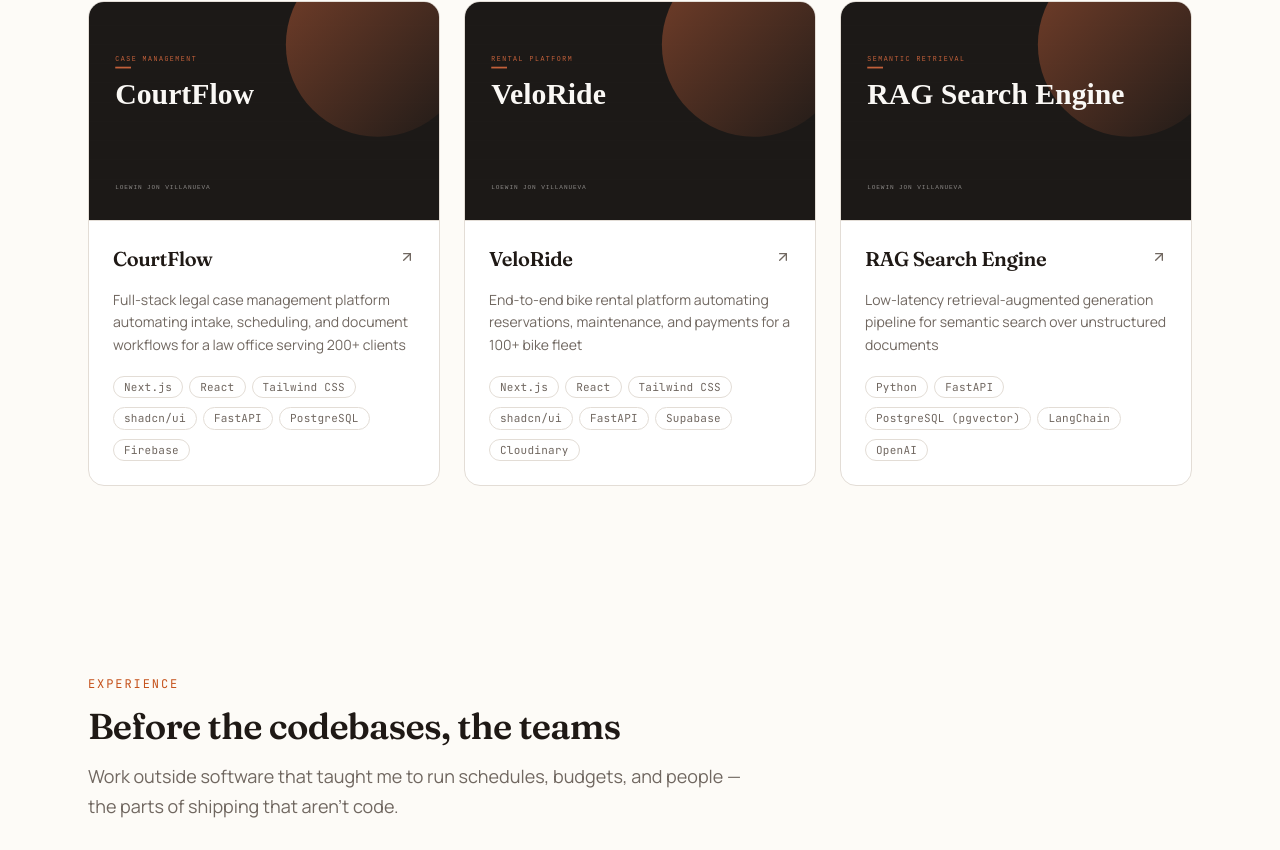
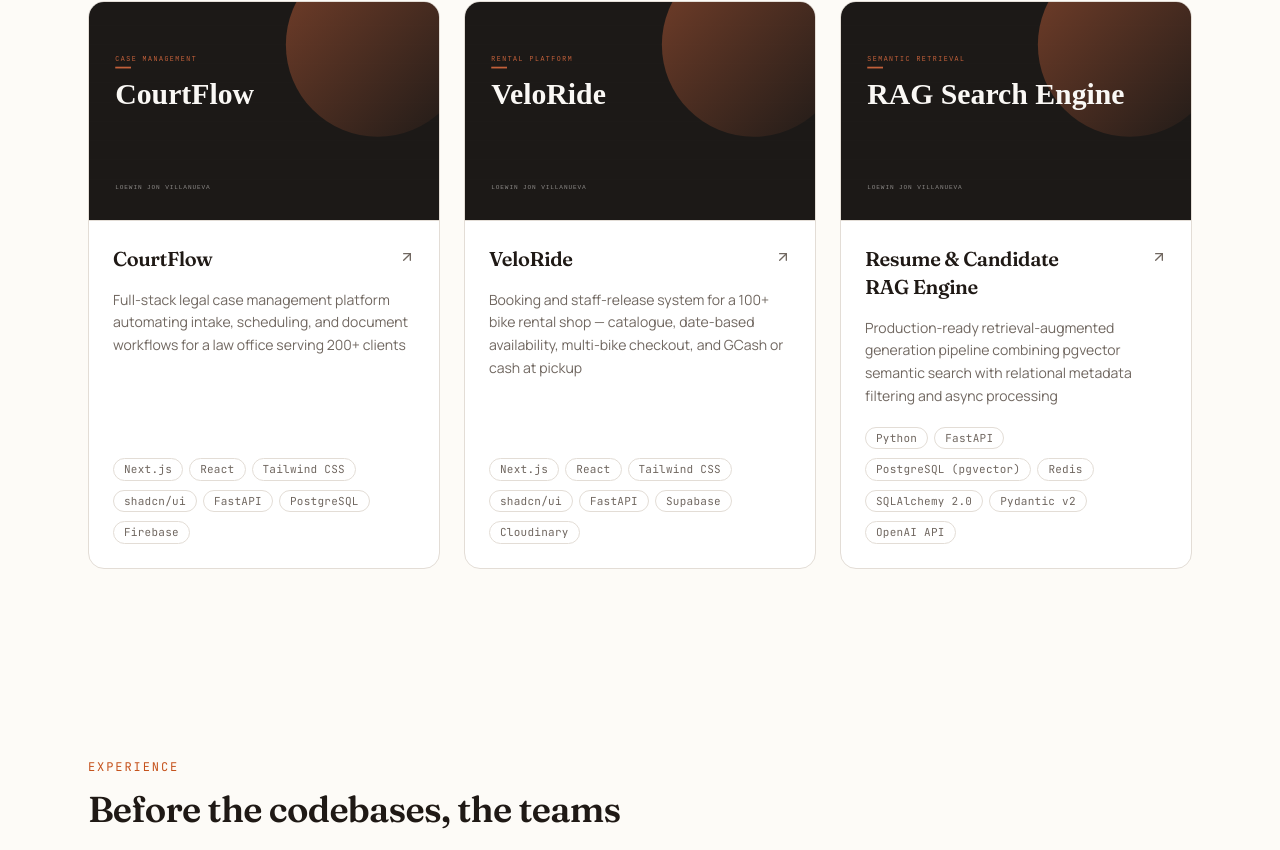
Before and after one commit to Orphic20/Portfolio, a Next.js app: page / in a window 1280 px wide. Shown: the part 1658-2508 px from the top of the page. Built offline with nearby package versions, Linux system fonts and the light colour scheme.

Commit message:
updated projects
updated projects

```diff
--- a/app/projects/[slug]/page.tsx
+++ b/app/projects/[slug]/page.tsx
@@ -35,7 +35,25 @@ export async function generateMetadata({
   };
 }
 
-export default async function ProjectPage({
+function CaseStudyCopy({
+  text,
+  className,
+}: {
+  text: string | string[];
+  className?: string;
+}) {
+  if (Array.isArray(text)) {
+    return (
+      <ul className={`list-disc space-y-2 pl-5 leading-relaxed ${className ?? ""}`}>
+        {text.map((item) => (
+          <li key={item}>{item}</li>
+        ))}
+      </ul>
+    );
+  }
+
+  return <p className={`leading-relaxed ${className ?? ""}`}>{text}</p>;
+}
   params,
 }: PageProps<"/projects/[slug]">) {
   const { slug } = await params;
@@ -157,9 +175,17 @@ export default async function ProjectPage({
               >
                 My role
               </h2>
-              <p className="text-muted-foreground mt-4 leading-relaxed">
-                {project.contribution ?? project.role}
-              </p>
+              {Array.isArray(project.contribution) ? (
+                <ul className="text-muted-foreground mt-4 list-disc space-y-2 pl-5 leading-relaxed">
+                  {project.contribution.map((item) => (
+                    <li key={item}>{item}</li>
+                  ))}
+                </ul>
+              ) : (
+                <p className="text-muted-foreground mt-4 leading-relaxed">
+                  {project.contribution ?? project.role}
+                </p>
+              )}
             </section>
           </div>
 
--- a/components/sections/about.tsx
+++ b/components/sections/about.tsx
@@ -89,9 +89,9 @@ export function About() {
             enforced.
           </p>
           <p className="text-muted-foreground">
-            I&apos;m looking for an OJT placement in web development or software
-            engineering where I can contribute to a production codebase and
-            learn from a team that reviews code carefully.
+            I&apos;m looking for an OJT placement in web development, backend, or
+            software engineering where I can contribute to a production
+            codebase and learn from a team that reviews code carefully.
           </p>
         </div>
 
--- a/data/projects.ts
+++ b/data/projects.ts
@@ -10,9 +10,13 @@ export interface Project {
   role: string;
   timeline?: string;
   problem: string;
-  /** What I personally did — shown in the "My role" column of the case study. */
-  contribution?: string;
-  outcome: string;
+  /** Heading for the 02 column. Defaults to "My role". */
+  contributionTitle?: string;
+  /** What I personally did — shown in the 02 column of the case study. */
+  contribution?: string | string[];
+  /** Heading for the outcome block. Defaults to "Outcome". */
+  outcomeTitle?: string;
+  outcome: string | string[];
   /** Case-study gallery. Swap these for real screenshots when you have them. */
   gallery?: { src: string; alt: string }[];
 }
@@ -64,7 +68,7 @@ export const projects: Project[] = [
     name: "VeloRide",
     slug: "veloride",
     description:
-      "End-to-end bike rental platform automating reservations, maintenance, and payments for a 100+ bike fleet",
+      "Booking and staff-release system for a 100+ bike rental shop — catalogue, date-based availability, multi-bike checkout, and GCash or cash at pickup",
     tags: [
       "Next.js",
       "React",
@@ -81,50 +85,57 @@ export const projects: Project[] = [
     role: "Full-stack developer",
     timeline: "Jul – Sep 2026",
     problem:
-      "A bike rental operation needed real-time inventory, dynamic pricing, and reliable booking without double-bookings",
-    contribution:
-      "Built the platform end to end: the Supabase-hosted PostgreSQL schema and its transactional booking logic, the FastAPI services behind it, and the Next.js interface on top. Also wired up Google OAuth, Supabase Auth (JWT) route protection, and the webhook interceptors that capture and compress GCash payment receipts.",
+      "A bike rental shop with a 100+ bike fleet needed a catalogue customers could book from — one or more bikes, today or a future pickup date, daily or weekly rates — and a way to pay by GCash (receipt upload) or cash at pickup. Staff still had to match a government ID to the account, confirm payment, and release the bike. An online reservation could not be treated as if the bike was already out.",
+    contribution: [
+      "Designed the Postgres schema around one booking (checkout and payment) with many rentals (one per bike), including payment states and rental status: reserved until staff release, then active with the bike marked rented.",
+      "Built the FastAPI services for checkout that sums each bike’s fixed daily or weekly rate, date-based availability, and extension or swap requests.",
+      "Built the Next.js customer and staff UI: browse and book; ID check, payment confirmation, release, and return (available or maintenance).",
+      "Wired Google OAuth, Supabase Auth, and JWT protection on API routes.",
+      "Stored GCash receipt images on Cloudinary for staff to verify.",
+    ],
     outcome:
-      "Relational PostgreSQL database via Supabase with transactional booking logic, Google OAuth, GCash payment webhook capture via Cloudinary, Supabase Auth (JWT), zero-cost deployment across Cloudflare and Render",
+      "The shop runs the full loop on a live fleet: customer reserves and pays, staff match ID and confirm payment, then release the bike; on return, staff mark it available or send it to maintenance. A reserved bike stays available in the catalogue until release — it may simply be unavailable for that pickup date. A Postgres overlap constraint applies to active (released) rentals. Hosted on Cloudflare and Render.",
     gallery: [
       {
         src: "/projects/veloride-shot-1.svg",
-        alt: "VeloRide fleet inventory grid showing bike availability by model",
+        alt: "VeloRide catalogue listing bikes with availability by pickup date",
       },
       {
         src: "/projects/veloride-shot-2.svg",
-        alt: "VeloRide booking flow with date range picker and live price breakdown",
-      },
-      {
-        src: "/projects/veloride-shot-3.svg",
-        alt: "VeloRide maintenance log tracking servicing history per bike",
+        alt: "VeloRide checkout for one or more bikes, daily or weekly rate, and GCash or cash payment",
       },
     ],
   },
   {
-    name: "RAG Search Engine",
+    name: "Resume & Candidate RAG Engine",
     slug: "rag-search-engine",
     description:
-      "Low-latency retrieval-augmented generation pipeline for semantic search over unstructured documents",
-    tags: ["Python", "FastAPI", "PostgreSQL (pgvector)", "LangChain", "OpenAI"],
+      "Production-ready retrieval-augmented generation pipeline combining pgvector semantic search with relational metadata filtering and async processing",
+    tags: [
+      "Python",
+      "FastAPI",
+      "PostgreSQL (pgvector)",
+      "Redis",
+      "SQLAlchemy 2.0",
+      "Pydantic v2",
+      "OpenAI API",
+    ],
     image: "/projects/rag-search-engine-cover.svg",
     repoUrl: "https://github.com/Orphic20",
-    role: "Developer",
+    role: "Backend Software Engineer",
     problem:
-      "Needed context-grounded answers over unstructured documents without hallucination-prone raw LLM responses",
-    contribution:
-      "Building the retrieval pipeline: document parsing, chunking, and embedding through LangChain, with pgvector similarity search served behind a FastAPI endpoint. Currently tuning retrieval strategy and prompt structure to keep answers grounded in the source material.",
-    outcome:
-      "In development — automated parsing, chunking, and embedding via LangChain and OpenAI, with retrieval and prompt engineering tuned to reduce hallucinations",
-    gallery: [
-      {
-        src: "/projects/rag-search-engine-shot-1.svg",
-        alt: "Retrieval pipeline diagram from document parsing through chunking to embedding storage",
-      },
-      {
-        src: "/projects/rag-search-engine-shot-2.svg",
-        alt: "Semantic search results ranked by vector similarity score with source citations",
-      },
+      "Traditional keyword search misses qualified candidates who describe skills using different phrasing — for example, missing a React candidate when searching for “Frontend Developer.” Standard LLMs hallucinate skills, and pure vector search cannot enforce hard constraints like “must have 3+ years of experience.”",
+    contributionTitle: "Key engineering highlights",
+    contribution: [
+      "Layout-aware ingestion: replaced raw text splitters with layout-aware parsing (PyMuPDF4LLM) so multi-column resume formatting is preserved before chunking.",
+      "Hybrid search and metadata extraction: automated structured metadata extraction (years of experience, core skills) on upload, so a single query can combine Postgres SQL filters with pgvector cosine similarity.",
+      "Non-blocking task queue: an asynchronous background worker (Redis + ARQ) runs file parsing and OpenAI embedding calls off the request, returning 202 Accepted immediately.",
+      "Production architecture: SQLAlchemy ORM models stay decoupled from public Pydantic v2 API schemas so internal structures — including raw 1,536-dimensional float arrays — never leak over the network.",
+    ],
+    outcomeTitle: "Outcome & system performance",
+    outcome: [
+      "Built an asynchronous, end-to-end RAG service that streams sub-second semantic search queries back to the client.",
+      "Scaled document processing to handle batch PDF uploads without blocking API responsiveness or hitting OpenAI rate limits.",
     ],
   },
 ];
```
